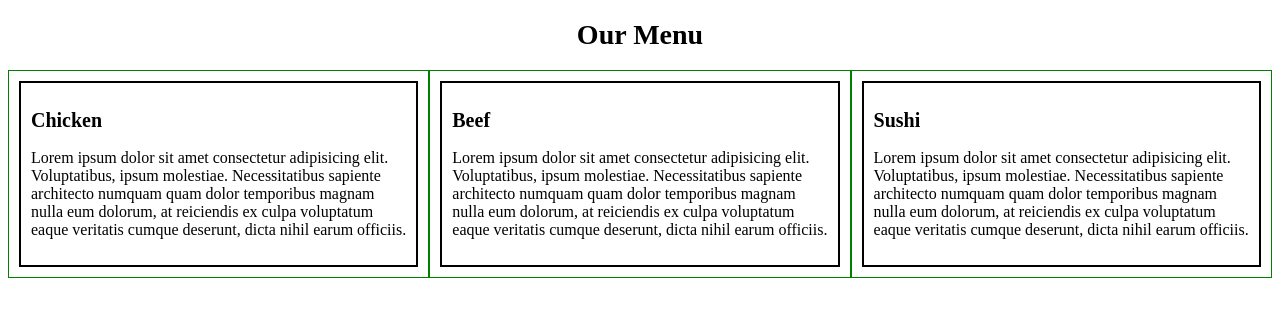
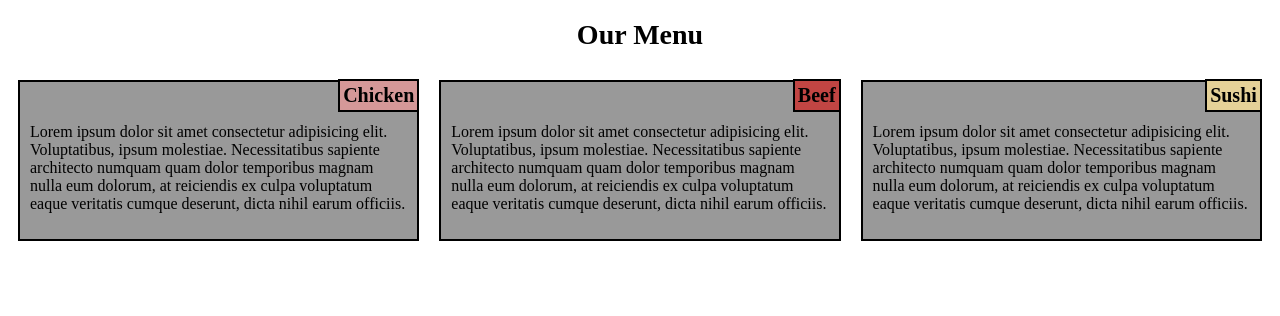
Before and after one commit to halil-akgun/Coursera_HtmlCssAndJavascriptForWebDevelopers, a plain HTML site: page Module2_CodingAssignment/index.html in a window 1280 px wide. Drawn offline with Linux system fonts and the light colour scheme.

Commit message:
module2final

```diff
--- a/Module2_CodingAssignment/css/media.css
+++ b/Module2_CodingAssignment/css/media.css
@@ -21,7 +21,6 @@
     .col-lg-11,
     .col-lg-12 {
         float: left;
-        border: 1px solid green;
     }
 
     .col-lg-1 {
@@ -88,7 +87,6 @@
     .col-md-11,
     .col-md-12 {
         float: left;
-        border: 1px solid green;
     }
 
     .col-md-1 {
@@ -155,7 +153,6 @@
     .col-sm-11,
     .col-sm-12 {
         float: left;
-        border: 1px solid green;
     }
 
     .col-sm-1 {
--- a/Module2_CodingAssignment/css/style.css
+++ b/Module2_CodingAssignment/css/style.css
@@ -9,9 +9,33 @@ section h2 {
 
 .boxout {
     padding: 10px;
+    display: block;
 }
 
 .boxin {
     padding: 10px;
-    border: 2px solid black;
+    padding-top: 25px;
+    border: 2.5px solid black;
+    position: relative;
+    background-color: #999999;
 }
+
+.boxin h2 {
+    border: 2.5px solid black;
+    position: absolute;
+    top: -19px;
+    right: -2px;
+    padding: 3px;
+}
+
+.row .boxout:first-child h2 {
+    background-color: #d59898;
+}
+
+.row .boxout:nth-child(2) h2 {
+    background-color: #c14543;
+}
+
+.row .boxout:last-child h2 {
+    background-color: #e5d198;
+}
--- a/Module2_CodingAssignment/index.html
+++ b/Module2_CodingAssignment/index.html
@@ -30,7 +30,7 @@
                     voluptatum eaque veritatis cumque deserunt, dicta nihil earum officiis.</p>
             </div>
         </div>
-        <div class="col-sm-12 col-md-6 col-lg-4 boxout">
+        <div class="col-sm-12 col-md-12 col-lg-4 boxout">
             <div class="boxin">
                 <h2>Sushi</h2>
                 <p>Lorem ipsum dolor sit amet consectetur adipisicing elit. Voluptatibus, ipsum molestiae.
```
